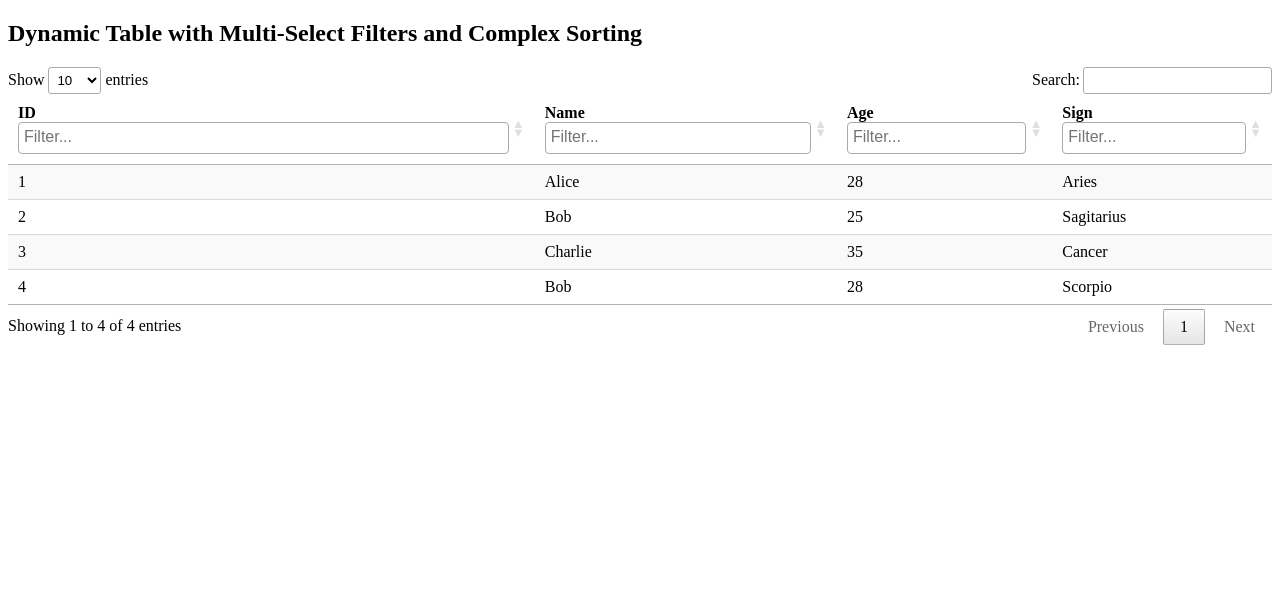
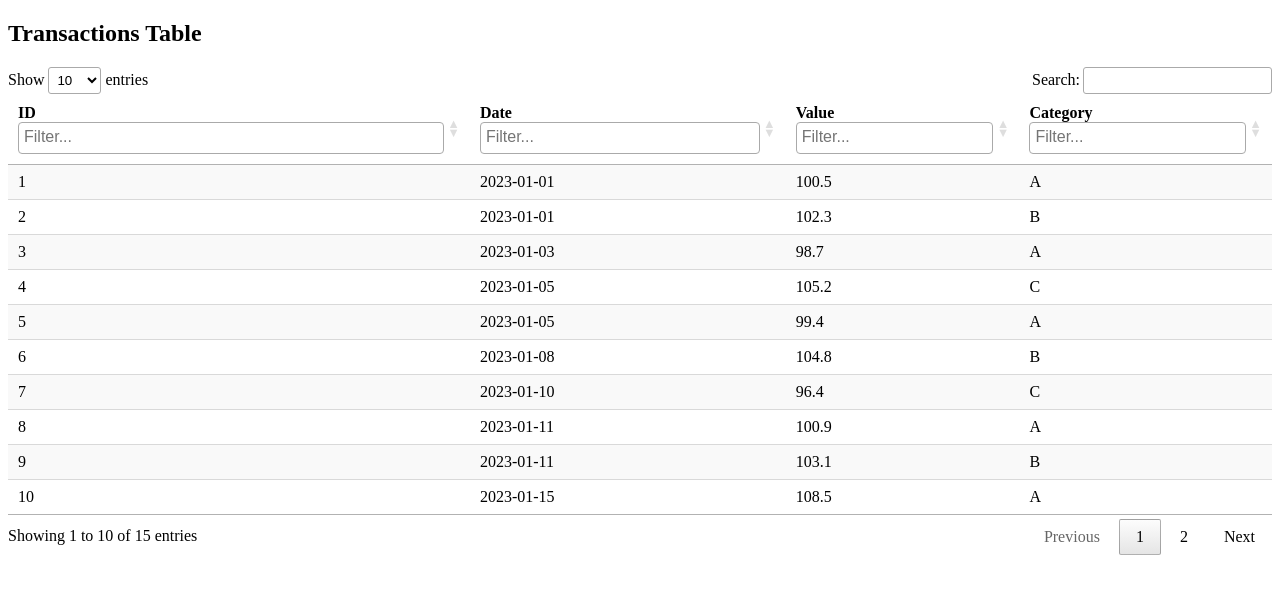
Before and after one commit to mattian7741/genux, a Flask app: page / in a window 1280 px wide. Shown: the top 594 px of the page. Run offline with Flask 3, Linux system fonts and the light colour scheme; some libraries are stand-ins or nearby versions.

Commit message:
generalized table view with injected route to pull data

```diff
--- a/app.py
+++ b/app.py
@@ -3,11 +3,44 @@ from flask import Flask, jsonify, render_template
 app = Flask(__name__)
 
 @app.route('/')
-def index():
-    return render_template('index.html')
+def transactions():
+    return render_template('transactions.html')
 
-@app.route('/data')
-def data():
+@app.route('/merchants')
+def merchants():
+    return render_template('merchants.html')
+
+@app.route('/transaction_data')
+def transaction_data():
+    response = {
+        'columns': [
+            {'data': 'id', 'title': 'ID'},
+            {'data': 'date', 'title': 'Date'},
+            {'data': 'value', 'title': 'Value'},
+            {'data': 'category', 'title': 'Category'}
+        ],
+        'data': [
+            {'id': 1, 'date': '2023-01-01', 'value': 100.5, 'category': 'A'},
+            {'id': 2, 'date': '2023-01-01', 'value': 102.3, 'category': 'B'},
+            {'id': 3, 'date': '2023-01-03', 'value': 98.7, 'category': 'A'},
+            {'id': 4, 'date': '2023-01-05', 'value': 105.2, 'category': 'C'},
+            {'id': 5, 'date': '2023-01-05', 'value': 99.4, 'category': 'A'},
+            {'id': 6, 'date': '2023-01-08', 'value': 104.8, 'category': 'B'},
+            {'id': 7, 'date': '2023-01-10', 'value': 96.4, 'category': 'C'},
+            {'id': 8, 'date': '2023-01-11', 'value': 100.9, 'category': 'A'},
+            {'id': 9, 'date': '2023-01-11', 'value': 103.1, 'category': 'B'},
+            {'id': 10, 'date': '2023-01-15', 'value': 108.5, 'category': 'A'},
+            {'id': 11, 'date': '2023-01-18', 'value': 101.0, 'category': 'C'},
+            {'id': 12, 'date': '2023-01-20', 'value': 107.2, 'category': 'B'},
+            {'id': 13, 'date': '2023-01-20', 'value': 104.5, 'category': 'A'},
+            {'id': 14, 'date': '2023-01-22', 'value': 102.8, 'category': 'C'},
+            {'id': 15, 'date': '2023-01-25', 'value': 100.1, 'category': 'B'}
+        ]
+    }
+    return jsonify(response)
+
+@app.route('/merchant_data')
+def merchant_data():
     response = {
         'columns': [
             {'data': 'id', 'title': 'ID'},
--- a/templates/index.html
+++ b/templates/table_view.html
@@ -2,11 +2,10 @@
 <html lang="en">
 <head>
     <meta charset="UTF-8">
-    <title>Dynamic Table with Multi-Select Filters and Complex Sorting</title>
+    <title>Dynamic Table</title>
     <link rel="stylesheet" href="https://cdn.datatables.net/1.10.20/css/jquery.dataTables.min.css">
     <link href="https://cdnjs.cloudflare.com/ajax/libs/select2/4.0.13/css/select2.min.css" rel="stylesheet" />
     <style>
-        /* Styling for dropdowns */
         #data_table thead select {
             width: 100%;
             padding: 5px;
@@ -23,13 +22,13 @@
     <script src="https://cdnjs.cloudflare.com/ajax/libs/select2/4.0.13/js/select2.min.js"></script>
     <script>
     $(document).ready(function() {
-        fetch('/data')
+        // Use the injected `data_url` variable to fetch data dynamically
+        fetch("{{ data_url }}")
         .then(response => response.json())
         .then(json => {
-            // Clear any existing rows in the thead to prevent duplication
             $('#data_table thead').empty();
 
-            // Create header row and filter row
+            // Create header and filter rows
             var thead = $('#data_table thead');
             var headerRow = $('<tr></tr>').appendTo(thead);
             var filterRow = $('<tr></tr>').appendTo(thead);
@@ -46,77 +45,56 @@
                 autoWidth: false,
                 searching: true,
                 paging: true,
-                order: []  // Initialize with no default ordering
+                order: []
             });
 
-            // Track active sorted columns and their states
             let activeSortColumns = [];
 
-            // Function to toggle sorting states and apply to DataTable
             function applyComplexSorting() {
-                // Reverse order of active columns to give priority to most recent toggled
                 const sortingArray = activeSortColumns
-                    .slice()  // Clone array to avoid mutating the original
-                    .reverse()  // Reverse to prioritize most recent toggle
-                    .filter(({ state }) => state !== 0)  // Ignore columns with "off" state
+                    .slice()
+                    .reverse()
+                    .filter(({ state }) => state !== 0)
                     .map(({ index, state }) => [index, state === 1 ? 'asc' : 'desc']);
-
-                // Apply the sorting array to DataTable
                 table.order(sortingArray).draw();
             }
 
-            // Click event for complex sorting on header cells
             $('#data_table thead th').each(function(index) {
                 $(this).off('click').on('click', function() {
-                    // Find if column is already active
                     const existingIndex = activeSortColumns.findIndex(col => col.index === index);
 
                     if (existingIndex !== -1) {
-                        // Cycle through sort state: 0 (off) -> 1 (asc) -> 2 (desc) -> 0 (off)
                         activeSortColumns[existingIndex].state = (activeSortColumns[existingIndex].state + 1) % 3;
-
-                        // Remove column if state turns to "off"
                         if (activeSortColumns[existingIndex].state === 0) {
                             activeSortColumns.splice(existingIndex, 1);
                         } else {
-                            // Move to the end if toggled to maintain recent priority
                             const [toggledColumn] = activeSortColumns.splice(existingIndex, 1);
                             activeSortColumns.push(toggledColumn);
                         }
                     } else {
-                        // Add column as active with ascending order initially
                         activeSortColumns.push({ index: index, state: 1 });
                     }
-
-                    applyComplexSorting();  // Apply sorting on each toggle
+                    applyComplexSorting();
                 });
             });
 
-            // Add multi-select dropdown filters in filterRow
             table.columns().every(function() {
                 var column = this;
                 var select = $('<select multiple="multiple" style="width: 100%;"><option value="">Filter...</option></select>')
                     .appendTo(filterRow.find('th').eq(column.index()))
                     .on('change', function() {
-                        // Get selected values as an array
                         var selectedValues = $(this).val();
-
                         if (selectedValues && selectedValues.length > 0) {
-                            // Use regex to match any of the selected values
                             var regex = selectedValues.map(val => '^' + $.fn.dataTable.util.escapeRegex(val) + '$').join('|');
                             column.search(regex, true, false).draw();
                         } else {
-                            // If no value is selected, clear the filter
                             column.search('').draw();
                         }
                     });
 
-                // Populate each dropdown with unique values from column data
                 column.data().unique().sort().each(function(d) {
                     select.append('<option value="' + d + '">' + d + '</option>');
                 });
-
-                // Apply Select2 to enable multi-select functionality
                 select.select2({ placeholder: "Filter..." });
             });
         })
@@ -128,10 +106,8 @@
     </script>
 </head>
 <body>
-    <h2>Dynamic Table with Multi-Select Filters and Complex Sorting</h2>
-    <p id="error-message">Error loading the data, please try again later.</p>
     <table id="data_table" class="display">
-        <thead></thead> <!-- Empty to avoid duplication -->
+        <thead></thead>
     </table>
 </body>
 </html>
--- /dev/null
+++ b/templates/transactions.html
@@ -0,0 +1,13 @@
+<!DOCTYPE html>
+<html lang="en">
+<head>
+    <meta charset="UTF-8">
+    <title>Transactions</title>
+</head>
+<body>
+    <h2>Transactions Table</h2>
+    {% with data_url=url_for('transaction_data') %}
+        {% include "table_view.html" %}
+    {% endwith %}
+</body>
+</html>
```
Also changed, not shown: templates/merchants.html (added, +13 -0 lines).
